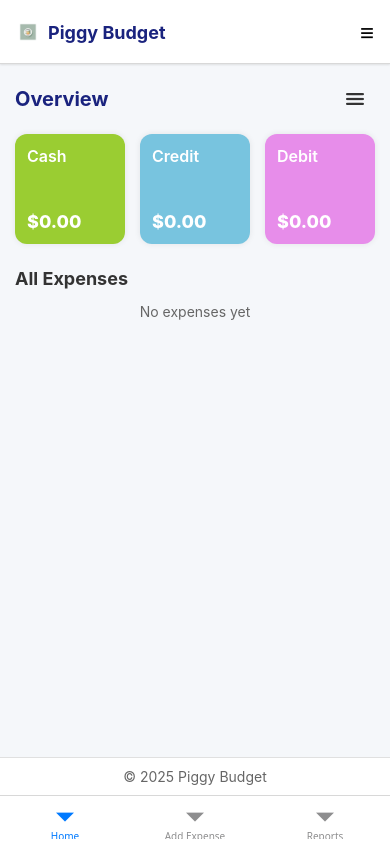
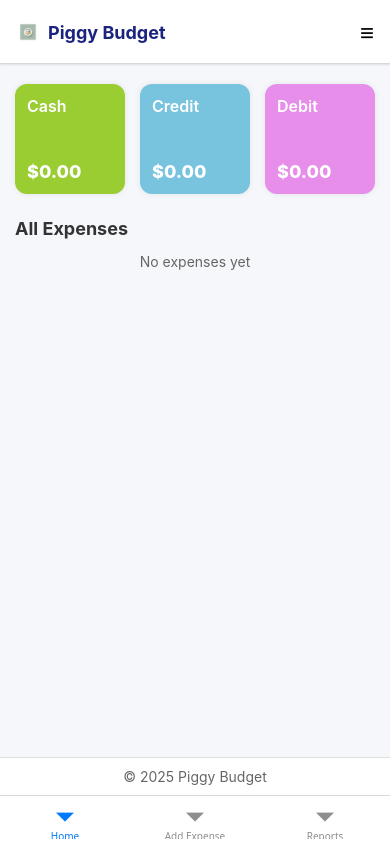
Before and after one commit to Tandra2821/self-budgeting-app, a React Native app: screen /Main in a window 390 px wide. Built offline with nearby package versions, Linux system fonts and the light colour scheme.

Commit message:
Update HomeScreen and AddExpenseScreen

```diff
--- a/src/screens/AddExpenseScreen.js
+++ b/src/screens/AddExpenseScreen.js
@@ -1,20 +1,29 @@
 import React, { useState, useEffect } from "react";
 import { View, Text, TextInput, Button, TouchableOpacity, StyleSheet, Alert } from "react-native";
 import AsyncStorage from "@react-native-async-storage/async-storage";
+import { useIsFocused } from "@react-navigation/native";
 
 export default function AddExpenseScreen({ route, navigation }) {
   const existingExpense = route.params?.expense;
+  const isFocused = useIsFocused();
   const [title, setTitle] = useState("");
   const [amount, setAmount] = useState("");
   const [paymentMethod, setPaymentMethod] = useState("Cash");
 
   useEffect(() => {
-    if (existingExpense) {
-      setTitle(existingExpense.title);
-      setAmount(String(existingExpense.amount));
-      setPaymentMethod(existingExpense.paymentMethod);
+    if (isFocused) {
+      if (existingExpense) {
+        setTitle(existingExpense.title);
+        setAmount(String(existingExpense.amount));
+        setPaymentMethod(existingExpense.paymentMethod);
+      } else {
+        // Reset form when navigating to add new expense
+        setTitle("");
+        setAmount("");
+        setPaymentMethod("Cash");
+      }
     }
-  }, [existingExpense]);
+  }, [isFocused, existingExpense]);
 
   const saveExpense = async () => {
     if (!title || !amount) {
@@ -39,7 +48,16 @@ export default function AddExpenseScreen({ route, navigation }) {
         : [...data, newExpense];
 
       await AsyncStorage.setItem("expenses", JSON.stringify(updated));
-      navigation.navigate("Home");
+
+      // Reset form if adding new expense (not editing)
+      if (!existingExpense) {
+        setTitle("");
+        setAmount("");
+        setPaymentMethod("Cash");
+        Alert.alert("Success", "Expense added successfully!");
+      } else {
+        navigation.navigate("Home");
+      }
     } catch (error) {
       console.log("Error saving expense:", error);
     }
--- a/src/screens/HomeScreen.js
+++ b/src/screens/HomeScreen.js
@@ -119,11 +119,12 @@ export default function HomeScreen({ navigation }) {
     const map = { cash: categorized.cash, credit: categorized.credit, debit: categorized.debit };
     const data = map[categoryKey] || [];
     return (
-      <View style={styles.expandedSection}>
+      <View style={{ flex: 1 }}>
         <FlatList
           data={data}
           renderItem={renderExpense}
           keyExtractor={(item) => item.id}
+          contentContainerStyle={{ paddingHorizontal: 15, paddingBottom: 80 }}
           ListEmptyComponent={<Text style={styles.emptyText}>No expenses yet</Text>}
         />
       </View>
@@ -137,13 +138,6 @@ export default function HomeScreen({ navigation }) {
 
   return (
     <View style={styles.container}>
-      <View style={styles.headerRow}>
-        <Text style={styles.pageTitle}>Overview</Text>
-        <TouchableOpacity onPress={() => setMenuVisible(true)} style={{ padding: 8 }}>
-          <Ionicons name="menu" size={24} color="#333" />
-        </TouchableOpacity>
-      </View>
-
       <View style={styles.cardRow}>
         <TouchableOpacity
           style={[styles.card, { backgroundColor: "#9ACD32", width: cardSize, height: cardSize }]}
@@ -170,17 +164,22 @@ export default function HomeScreen({ navigation }) {
         </TouchableOpacity>
       </View>
 
-      {/* Expanded category list (if any) */}
-      {expandedCategory && <SectionList categoryKey={expandedCategory} />}
-
       {/* All expenses header */}
       <View style={styles.allExpensesHeader}>
-        <Text style={styles.allExpensesTitle}>All Expenses</Text>
+        <Text style={styles.allExpensesTitle}>
+          {expandedCategory
+            ? `${expandedCategory.charAt(0).toUpperCase() + expandedCategory.slice(1)} Expenses`
+            : "All Expenses"}
+        </Text>
       </View>
 
-      {/* All expenses flow */}
+      {/* All expenses flow or filtered expenses */}
       <FlatList
-        data={[...expenses].sort((a, b) => new Date(b.timestamp) - new Date(a.timestamp))}
+        data={
+          expandedCategory
+            ? categorized[expandedCategory].sort((a, b) => new Date(b.timestamp) - new Date(a.timestamp))
+            : [...expenses].sort((a, b) => new Date(b.timestamp) - new Date(a.timestamp))
+        }
         renderItem={renderExpense}
         keyExtractor={(item) => item.id}
         contentContainerStyle={{ paddingHorizontal: 15, paddingBottom: 80 }}
@@ -234,25 +233,12 @@ const styles = StyleSheet.create({
     flex: 1,
     backgroundColor: "#f5f7fa",
   },
-  headerRow: {
-    flexDirection: "row",
-    justifyContent: "space-between",
-    alignItems: "center",
-    paddingHorizontal: 15,
-    paddingTop: 14,
-    paddingBottom: 6,
-  },
-  pageTitle: {
-    fontSize: 20,
-    fontWeight: "700",
-    color: "#1a237e",
-  },
   cardRow: {
     flexDirection: "row",
     justifyContent: "space-between",
     paddingHorizontal: 15,
     paddingBottom: 12,
-    marginTop: 8,
+    marginTop: 20,
   },
   card: {
     borderRadius: 12,
@@ -274,15 +260,7 @@ const styles = StyleSheet.create({
     fontWeight: "800",
   },
 
-  expandedSection: {
-    marginHorizontal: 15,
-    marginTop: 10,
-    marginBottom: 6,
-    borderRadius: 10,
-    backgroundColor: "#fff",
-    padding: 8,
-    maxHeight: 300,
-  },
+
 
   allExpensesHeader: {
     paddingHorizontal: 15,
```
